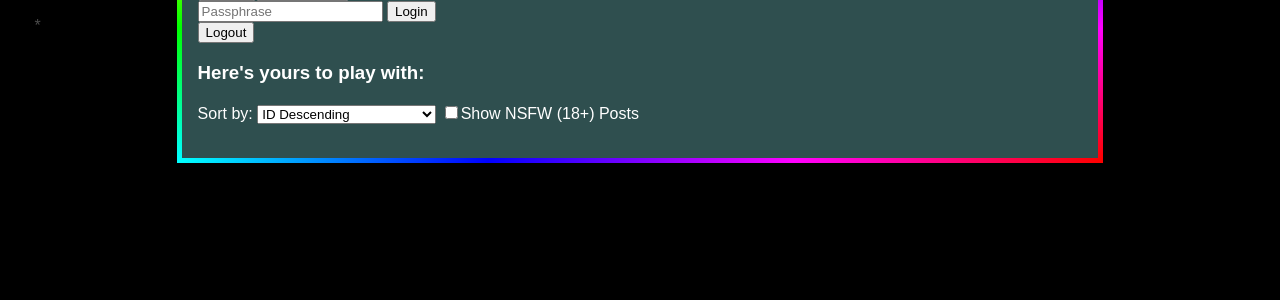
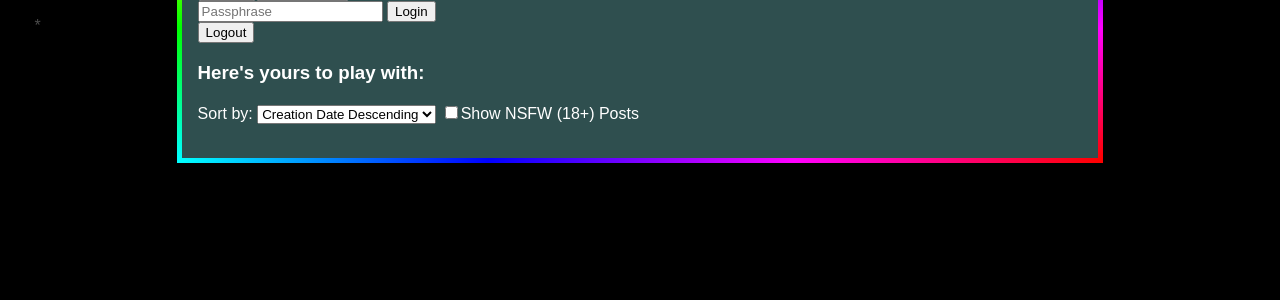
Before and after one commit to ClenonWolf/clenonwolf-site, a PHP site: page /art_posts.php in a window 1280 px wide. Shown: the part 484-784 px from the top of the page. Run offline with PHP 8.4, Linux system fonts and the light colour scheme; data that the repository does not hold is empty.

Commit message:
Change default sorting

```diff
--- a/art_posts.php
+++ b/art_posts.php
@@ -29,12 +29,12 @@
         <form action="art_posts.php" method="post">
             <label for="sortby">Sort by:</label>
             <select onchange="this.form.submit();" name="sortby">
-                <option <?php if (isset($_POST["sortby"]) and $_POST["sortby"] == "id_desc") echo 'selected="selected"' ?> value="id_desc">ID Descending</option>
-                <option <?php if (isset($_POST["sortby"]) and $_POST["sortby"] == "id_asc") echo 'selected="selected"' ?> value="id_asc">ID Ascending</option>
                 <option <?php if (isset($_POST["sortby"]) and $_POST["sortby"] == "creation_date_desc") echo 'selected="selected"' ?> value="creation_date_desc">Creation Date Descending</option>
                 <option <?php if (isset($_POST["sortby"]) and $_POST["sortby"] == "creation_date_asc") echo 'selected="selected"' ?> value="creation_date_asc">Creation Date Ascending</option>
                 <option <?php if (isset($_POST["sortby"]) and $_POST["sortby"] == "upload_date_desc") echo 'selected="selected"' ?> value="upload_date_desc">Upload Date Descending</option>
                 <option <?php if (isset($_POST["sortby"]) and $_POST["sortby"] == "upload_date_asc") echo 'selected="selected"' ?> value="upload_date_asc">Upload Date Ascending</option>
+                <option <?php if (isset($_POST["sortby"]) and $_POST["sortby"] == "id_desc") echo 'selected="selected"' ?> value="id_desc">ID Descending</option>
+                <option <?php if (isset($_POST["sortby"]) and $_POST["sortby"] == "id_asc") echo 'selected="selected"' ?> value="id_asc">ID Ascending</option>
             </select>
             <input <?php if (isset($_POST["nsfw_toggle"]) and $_POST["nsfw_toggle"]) echo 'checked' ?> onchange="this.form.submit();" type="checkbox" name="nsfw_toggle">Show NSFW (18+) Posts</input>
         </form>
@@ -52,7 +52,7 @@
             include "sql_init.php";
             include "regen_thumbs.php";
 
-            $_POST["sortby"] = !isset($_POST["sortby"]) ? 'id_desc' : $_POST["sortby"];
+            $_POST["sortby"] = !isset($_POST["sortby"]) ? 'creation_date_desc' : $_POST["sortby"];
             $nsfw_toggle = $_POST["nsfw_toggle"] ? '' : 'AND nsfw=0';
 
             $db = new SQLite3('sqlite/db.sqlite');
```
